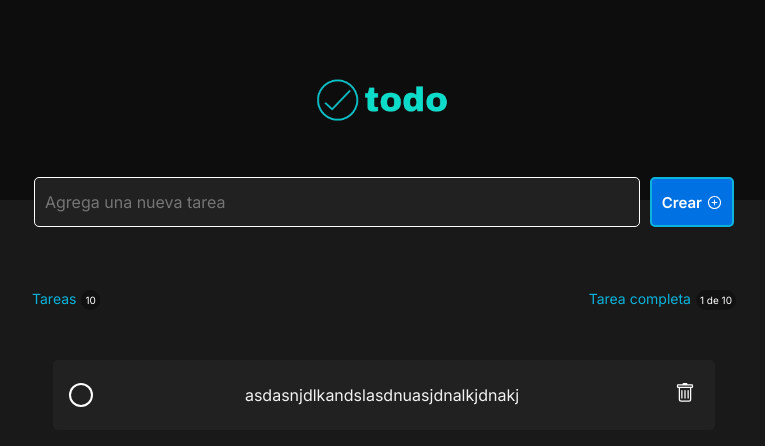
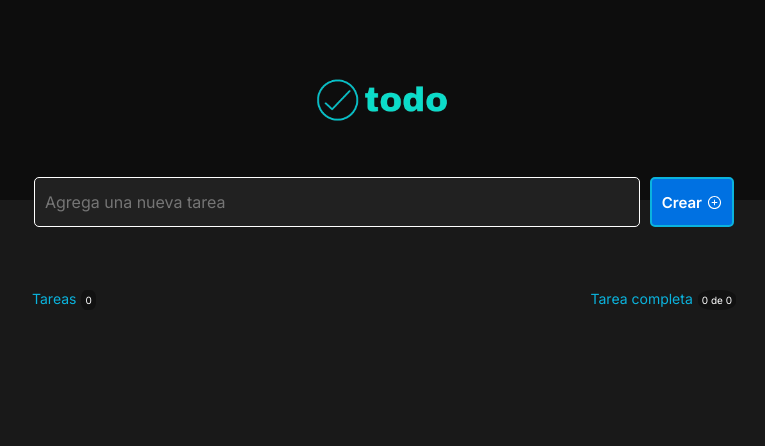
Before and after one commit to Galartza/ReactTodoApp, a React (Vite) app: page / in a window 1280 px wide. Shown: the top 446 px of the page, without its empty margins (256-1021 px from the left). Built offline with nearby package versions, Linux system fonts and the light colour scheme.

Commit message:
add logic0.1

```diff
--- a/src/App.jsx
+++ b/src/App.jsx
@@ -1,18 +1,70 @@
-import { useState } from "react"
-import { Header } from "./components/Header/header"
-import { Task } from "./components/Task/task"
-import { Tasks } from "./components/Tasks/tasks"
+import { useEffect, useState } from "react";
+import { Header } from "./components/Header/header";
+import { Tasks } from "./components/Tasks/tasks";
 
+const LOCAL_STORAGE_KEY = "todo:savedTasks";
+
+function setTaskAndSave(newTask, setTasks) {
+  setTasks(newTask);
+  localStorage.setItem(LOCAL_STORAGE_KEY, JSON.stringify(newTask));
+}
 
 function App() {
-const {task, setTasks } = useState([]);
+  const [tasks, setTasks] = useState([]);
+
+  function loadSavedTasks() {
+    const saved = localStorage.getItem(LOCAL_STORAGE_KEY);
+    if (saved) {
+      setTasks(JSON.parse(saved));
+    }
+  }
+
+  useEffect(() => {
+    loadSavedTasks();
+  }, []);
+
+  function addTask(taskTitle) {
+    setTaskAndSave(
+      [
+        ...tasks,
+        {
+          id: crypto.randomUUID(),
+          title: taskTitle,
+          isCompleted: false,
+        },
+      ],
+      setTasks
+    );
+  }
+
+  function deleteTaskById(taskId) {
+    const newTasks = tasks.filter((task) => task.id !== taskId);
+    setTaskAndSave(newTasks, setTasks);
+  }
+
+  function toggleTaskCompletedById(taskId) {
+    const newTasks = tasks.map((task) => {
+      if (task.id === taskId) {
+        return {
+          ...task,
+          isCompleted: !task.isCompleted,
+        };
+      }
+      return task;
+    });
+    setTaskAndSave(newTasks, setTasks);
+  }
+
   return (
     <>
-      <Header />
-      <Tasks />
-      <Task />
+      <Header onAddTask={addTask} />
+      <Tasks
+        tasks={tasks}
+        onDelete={deleteTaskById}
+        onComplete={toggleTaskCompletedById}
+      />
     </>
-  )
+  );
 }
 
-export default App
+export default App;
--- a/src/components/Header/header.jsx
+++ b/src/components/Header/header.jsx
@@ -1,16 +1,29 @@
 import imgLogo from '../../assets/todoLogo.png'
 import { AiOutlinePlusCircle } from "react-icons/ai";
 import './header.css'
+import { useState } from 'react';
 
 
 
-export function Header() {
+export function Header({ onAddTask }) {
+    const [title, setTitle] = useState('');
+
+    function handleSubmit(event) {
+        event.preventDefault();
+
+        onAddTask(title)
+    }
+
+    function onChacngeTitle(event) {
+        setTitle(event.target.value);
+    }
+
     return (
         <header className='header'>
             <img src={imgLogo} className='logo' />
 
-            <form className='form'>
-                <input placeholder="Agrega una nueva tarea" class="input" name="text" type="text"  />
+            <form onSubmit={handleSubmit} className='form'>
+                <input placeholder="Agrega una nueva tarea" className="input" name="text" type="text" value={title} onChange={onChacngeTitle} />
                 <button className='button'>
                     Crear
                     <AiOutlinePlusCircle />
--- a/src/components/Task/task.css
+++ b/src/components/Task/task.css
@@ -2,20 +2,20 @@
   width: 100%;
   max-width: 736px;
   margin: 0 auto;
-    margin-top: 50px;
   display: flex;
   justify-content: center;
+  padding: 10px;
 }
+
 .container-task {
   display: flex;
-    width: 90%;
-    height: 70px;
+  width: 100%;
   align-items: center;
   justify-content: space-between;
   background: #212121;
-    padding: 0 18px;
   border-radius: 5px;
-    margin: 0 1rem;
+  gap: 12px;
+  padding: 15px;
 }
 
 .clear {
@@ -67,3 +67,13 @@
   font-size: 20px;
   padding: 2px;
 }
+
+.text-task {
+  font-size: 14px;
+  line-height: 19px;
+  color: #fff;
+  margin-right: auto;
+  white-space: nowrap;
+  overflow: hidden;
+  text-overflow: ellipsis;
+}
--- a/src/components/Task/task.jsx
+++ b/src/components/Task/task.jsx
@@ -3,22 +3,23 @@ import { BsTrash } from "react-icons/bs";
 
 import './task.css'
 
-export function Task() {
+export function Task( { task, onComplete, onDelete } ) {
     return (
         <section className='task'>
             <div className='container-task'>
-                <div class="content">
-                    <label class="checkBox">
-                        <input id="ch1" type="checkbox" />
-                        <div class="transition"></div>
+                <div className='contentainer-check'>
+                    <label className="checkBox">
+                        <input id="ch1" type="checkbox" onClick={() => onComplete(task.id)}/>
+                        {<div/>}
+                        <div className="transition"></div>
                     </label>
                 </div>
 
                 <p className='text-task'>
-                asdasnjdlkandslasdnuasjdnalkjdnakj
+                    {task.title}
                 </p>
 
-                <button className='deleteButton'>
+                <button className='deleteButton' onClick={() => onDelete(task.id)}>
                     <BsTrash />
                 </button>
             </div>
--- a/src/components/Tasks/tasks.css
+++ b/src/components/Tasks/tasks.css
@@ -17,13 +17,14 @@
     gap: 5px;
     font-size: 14px;
     color: #0bb3dd;
+    height: 20px;
 }
 .container-valores span {
     color: #fff;
     background-color: #111111;
     height: 100%;
-    border-radius: 10px;
+    border-radius: 40%;
+    font-size: 10px;
+    height: 100%;
     padding: 4px;
-    font-size: 10px;
-
 }
--- a/src/components/Tasks/tasks.jsx
+++ b/src/components/Tasks/tasks.jsx
@@ -1,19 +1,30 @@
 import React from 'react'
 import './tasks.css'
+import { Task } from "../Task/task"
 
-export function Tasks () {
+export function Tasks({ tasks, onComplete, onDelete }) {
+  const tasksQuantity = tasks.length;
+  const completeTasks = tasks.filter(task => task.isCompleted).length;
+
   return (
-    <section className='tasks'>
-        <div className='container-valores'>
+    <section className="tasks">
+      <div className="container-valores">
         <div>
           <p>Tareas</p>
-                <span>10</span>
+          <span>{tasksQuantity}</span>
         </div>
         <div>
           <p>Tarea completa</p>
-                <span>1 de 10</span>
+          <span>{completeTasks} de {tasksQuantity}</span>
         </div>
       </div>
+
+      <div className="list-task">
+        {tasks &&
+          tasks.map((task) => (
+            <Task key={task.id} task={task} onComplete={onComplete} onDelete={onDelete} />
+          ))}
+      </div>
     </section>
-  )
+  );
 }
```
Lines whose indentation alone changed are shown as unchanged.
